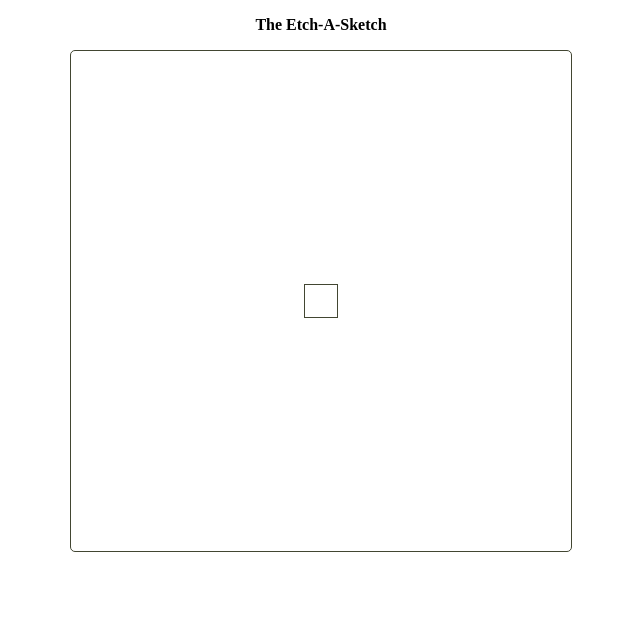
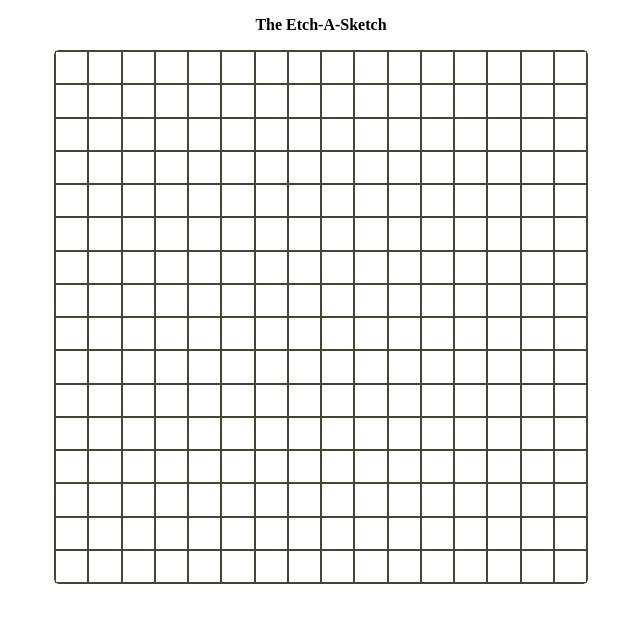
Before and after one commit to pbara217/etchAsketch, a plain HTML site: page index.html in a window 1280 px wide. Shown: the whole page, without its empty margins (319-959 px from the left). Drawn offline with Linux system fonts and the light colour scheme.

Commit message:
completed grid styling

```diff
--- a/javascript.js
+++ b/javascript.js
@@ -8,18 +8,27 @@ largeSquare.className = "large-square";
 const wrapper = document.querySelector(".wrapper");
 wrapper.appendChild(largeSquare);
 
-// Create a smaller square in the grid
-const smallSquare = document.createElement("div");
-smallSquare.className = "small-square";
 
-// Append the small Square in hte large square
-largeSquare.appendChild(smallSquare);
 
 //Get the size of the grid
-const largeSquareSize = 500;
+const largeSquaredim = 500;
 const divide = 16;
-const smallSquareSize = largeSquareSize / divide;
+const smallSquareSize = largeSquaredim / divide;
+const largeSquareSize = largeSquaredim + (2*divide);
 
-//Set dimension of the small squares
+//Size large grid
+largeSquare.style.width = `${largeSquareSize}px`;
+largeSquare.style.height = `${largeSquareSize}px`;
+
+
+
+// Create the X*X amount of sqaures
+
+for(let i = 0; i < (divide * divide); i++) {
+    const smallSquare = document.createElement("div");
+smallSquare.className = "small-square";
 smallSquare.style.width = `${smallSquareSize}px`;
 smallSquare.style.height = `${smallSquareSize}px`;
+largeSquare.appendChild(smallSquare);
+    console.log(i)
+}
--- a/stylesheet.css
+++ b/stylesheet.css
@@ -12,8 +12,7 @@
     border: 1px solid #424632;
     border-radius: 5px;
     display: flex;
-    justify-content: center;
-    align-items: center;
+    flex-wrap: wrap;
 }
 .wrapper {
     display: flex;
@@ -23,4 +22,6 @@
 
   .small-square{
     border: 1px solid #424632;
+    width: calc(500px / 16);
+  height: calc(500px / 16);
   }
```
